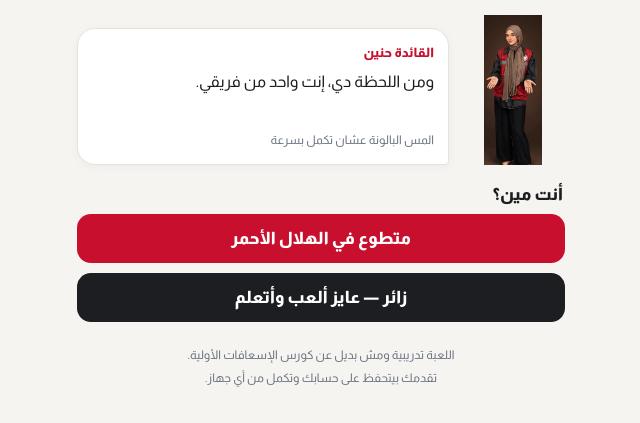
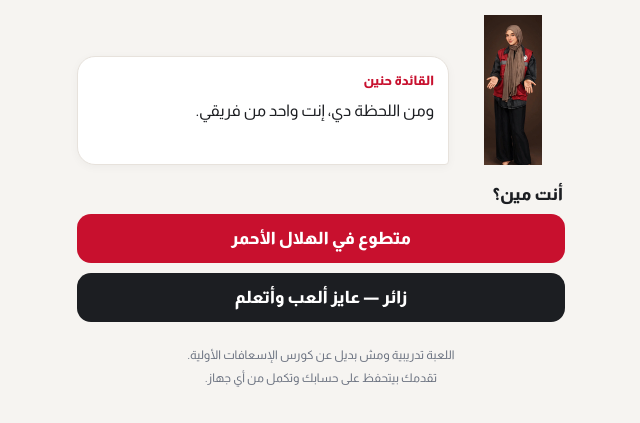
Before and after one commit to Ezaby/erc-south-sinai, a plain HTML site: page code7/index.html in a window 1280 px wide. Shown: the part 225-648 px from the top of the page, without its empty margins (319-959 px from the left). Drawn offline with nearby package versions, Linux system fonts and the light colour scheme.

Commit message:
Update index.html

```diff
--- a/code7/index.html
+++ b/code7/index.html
@@ -145,7 +145,7 @@ canvas#cardCanvas{width:100%; border-radius:14px; border:1px solid var(--line)}
     </div>
     <div class="haneen-row">
       <img src="assets/haneen-full.webp" alt="القائدة حنين">
-      <div class="bubble"><div class="who">القائدة حنين</div><div class="txt" id="introTxt"></div><div class="next-hint">المس البالونة عشان تكمل بسرعة</div></div>
+      <div class="bubble"><div class="who">القائدة حنين</div><div class="txt" id="introTxt"></div></div>
     </div>
     <div id="authMain">
       <p style="font-weight:800; font-size:17px; margin:14px 2px 0">أنت مين؟</p>
```
